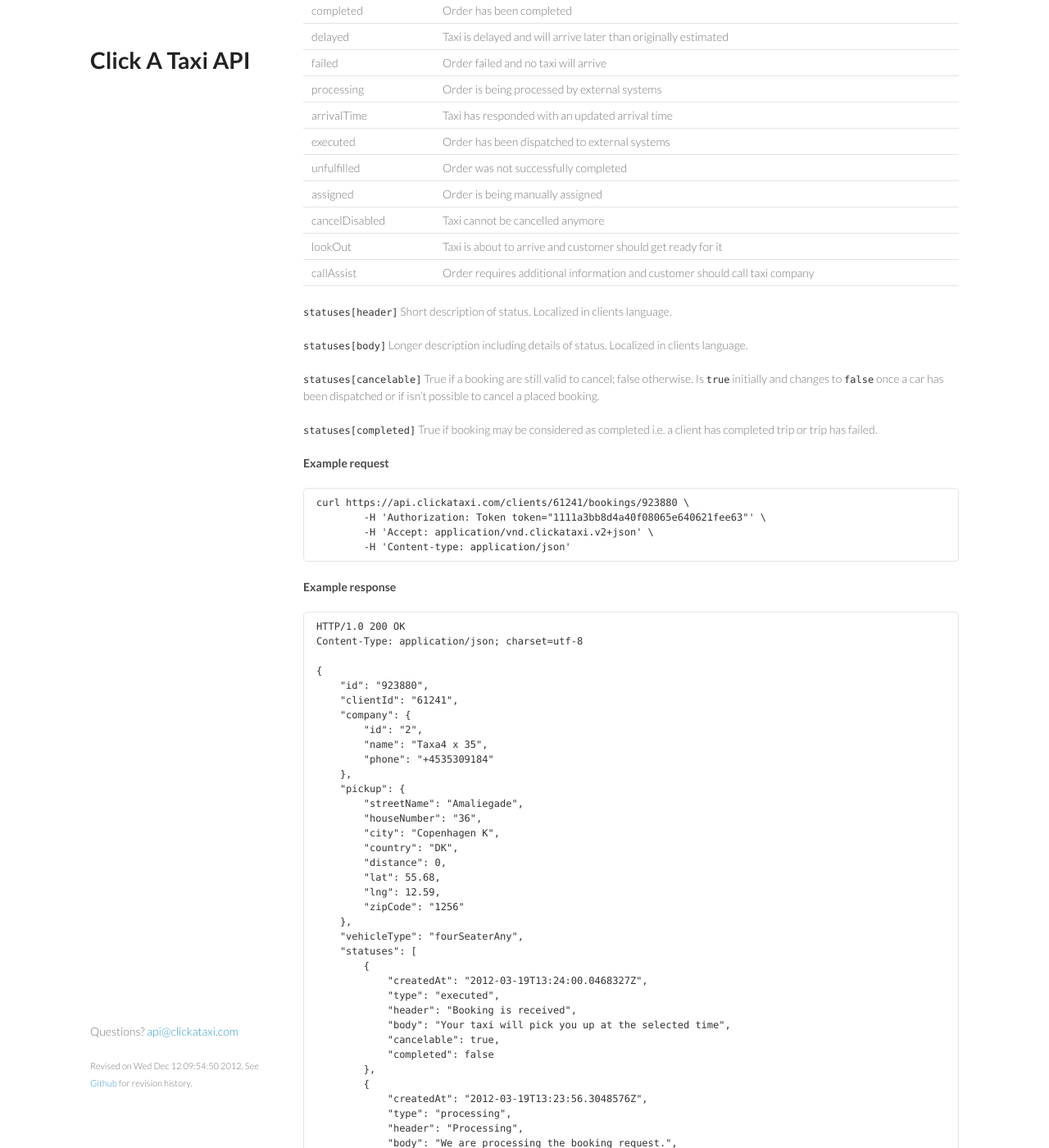
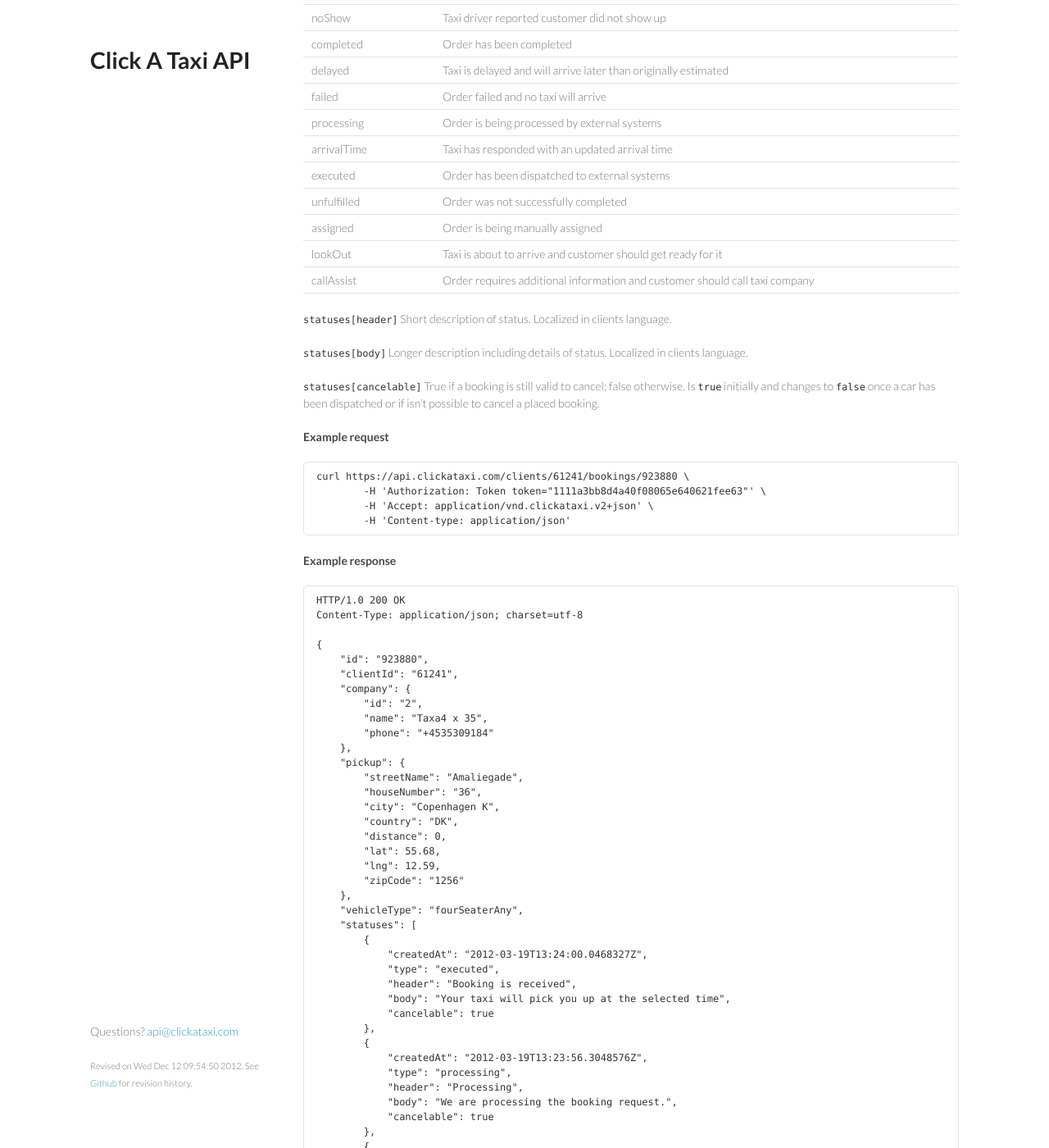
Before and after one commit to clickataxi/api-documentation, a Jekyll site: the page built from index.md, in a window 1280 px wide and 1400 px high, scrolled down 13048 px. Shown: the whole window at 82% size. Built offline with Jekyll 4.4.1, drawn with Linux system fonts in a browser that asks for light colours; Markdown is read by kramdown in place of the engine named in the settings; some of the changed text lies outside the part shown.

Commit message:
Moves completed flag to booking instead of bookingStatus

```diff
--- a/index.md
+++ b/index.md
@@ -775,10 +777,6 @@
 		<td>Order is being manually assigned</td>
 	</tr>
 	<tr>
-		<td>cancelDisabled</td>
-		<td>Taxi cannot be cancelled anymore</td>
-	</tr>
-	<tr>
 		<td>lookOut</td>
 		<td>Taxi is about to arrive and customer should get ready for it</td>
 	</tr>
@@ -792,9 +790,7 @@
 
 `statuses[body]` Longer description including details of status. Localized in clients language.
 
-`statuses[cancelable]` True if a booking are still valid to cancel; false otherwise. Is `true` initially and changes to `false` once a car has been dispatched or if isn't possible to cancel a placed booking.
-
-`statuses[completed]` True if booking may be considered as completed i.e. a client has completed trip or trip has failed.
+`statuses[cancelable]` True if a booking is still valid to cancel; false otherwise. Is `true` initially and changes to `false` once a car has been dispatched or if isn't possible to cancel a placed booking.
 
 
 #### Example request
@@ -834,24 +830,21 @@
                 "type": "executed",
                 "header": "Booking is received",
                 "body": "Your taxi will pick you up at the selected time",
-                "cancelable": true,
-                "completed": false
+                "cancelable": true
             },
             {
                 "createdAt": "2012-03-19T13:23:56.3048576Z",
                 "type": "processing",
                 "header": "Processing",
                 "body": "We are processing the booking request.",
-                "cancelable": true,
-                "completed": false
+                "cancelable": true
             },
             {
                 "createdAt": "2012-03-19T13:23:44.7758936Z",
                 "type": "registered",
                 "header": "Booking is received",
                 "body": "Your taxi will pick you up at the selected time",
-                "cancelable": true,
-                "completed": false
+                "cancelable": true
             }
         ],
 	    "createdAt": "2012-03-19T06:30:01.0000000Z",
```
Also changed, not shown: other parts of index.md (+2 -0 lines).
